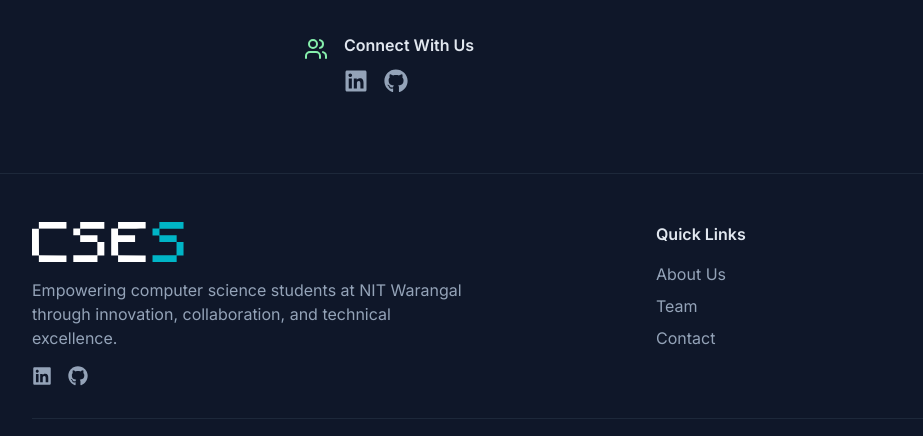
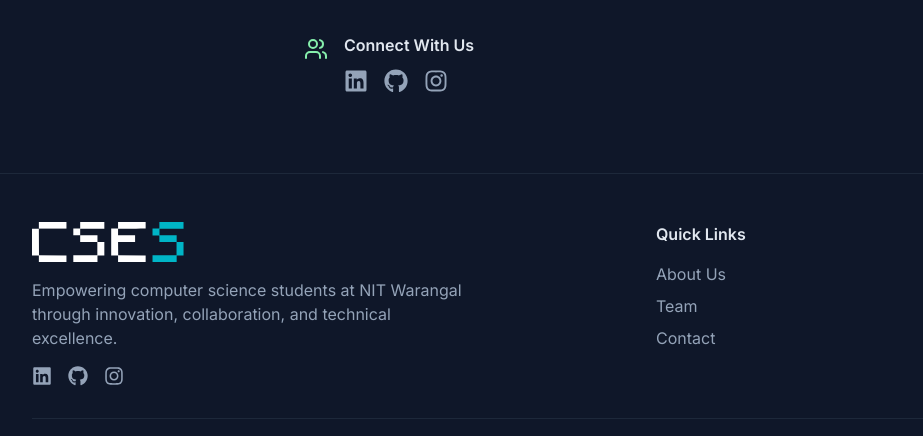
Before and after one commit to csesnitw/CsesNitwSite, a React (Vite) app: page / in a window 1280 px wide. Shown: the part 2173-2609 px from the top of the page, without its empty margins (0-923 px from the left). Built offline with nearby package versions, Linux system fonts and the light colour scheme; a web font is replaced by a local one.

Commit message:
add the instagram page

```diff
--- a/src/components/contact-section.tsx
+++ b/src/components/contact-section.tsx
@@ -1,11 +1,12 @@
 import { MapPin, Mail, Users } from "lucide-react";
-import { FaLinkedin, FaGithub } from "react-icons/fa";
+import { FaLinkedin, FaGithub, FaInstagram } from "react-icons/fa";
 
 export default function ContactSection() {
 
   const socialLinks = [
     { icon: FaLinkedin, href: "https://www.linkedin.com/company/cses-nitw", color: "hover:text-green-400" },
     { icon: FaGithub, href: "https://github.com/csesnitw", color: "hover:text-green-400" },
+    { icon: FaInstagram, href: "https://www.instagram.com/cses_nitw/", color: "hover:text-green-400" },
   ];
 
   return (
--- a/src/components/footer.tsx
+++ b/src/components/footer.tsx
@@ -1,4 +1,4 @@
-import { FaLinkedin, FaGithub } from "react-icons/fa";
+import { FaLinkedin, FaGithub, FaInstagram } from "react-icons/fa";
 import { Link } from "wouter";
 import footerLogoUrl from "@/cses_black.svg";
 
@@ -9,11 +9,10 @@ export default function Footer() {
     { href: "/#contact", label: "Contact" },
   ];
 
-
-
   const socialLinks = [
     { icon: FaLinkedin, href: "https://www.linkedin.com/company/cses-nitw", testId: "footer-linkedin" },
     { icon: FaGithub, href: "https://github.com/csesnitw", testId: "footer-github" },
+    { icon: FaInstagram, href: "https://www.instagram.com/cses_nitw/", testId: "footer-instagram" },
   ];
 
   return (
```
